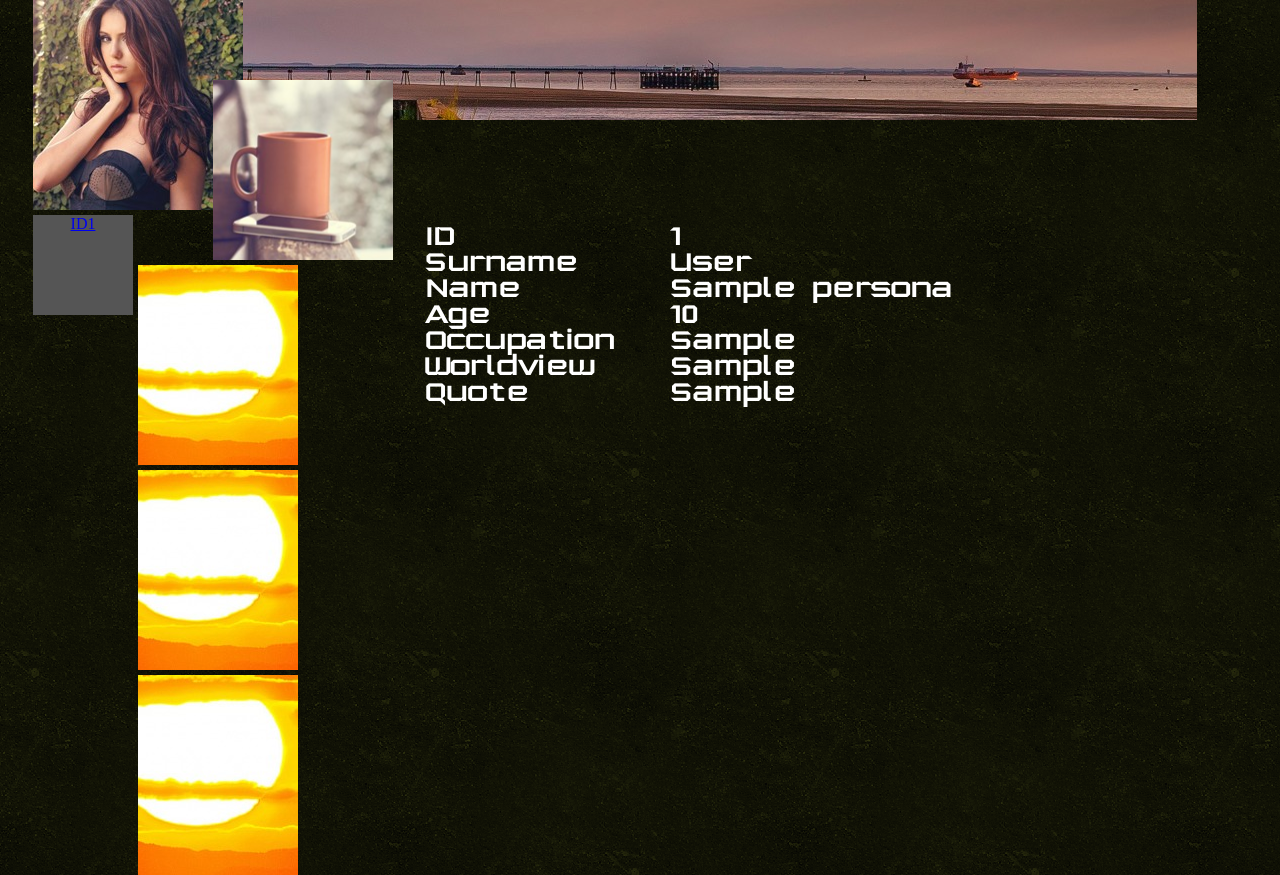
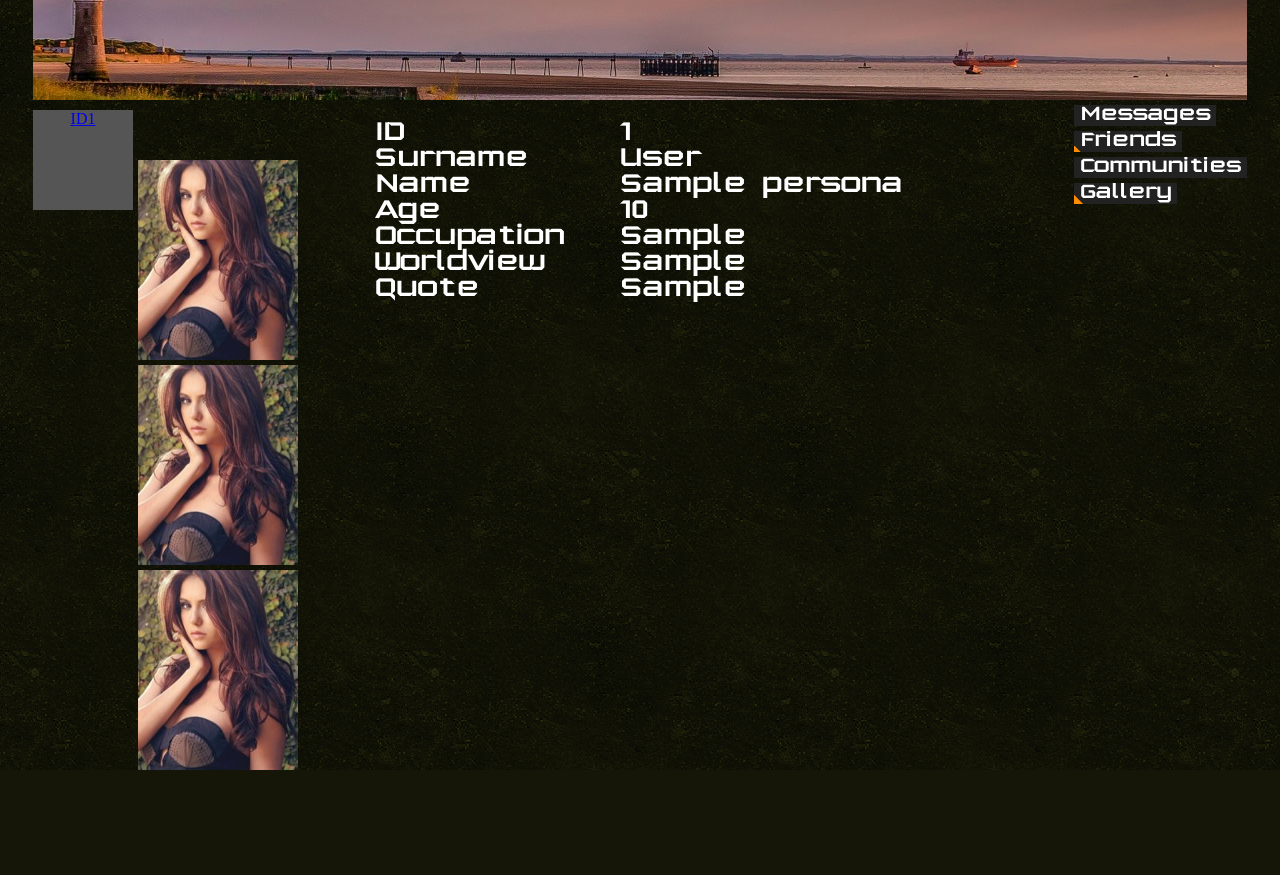
Before and after one commit to KypoHeko/hive-repo, a Django app: a page that uses honey/templates/id.html in a window 1280 px wide. Shown: the part 85-960 px from the top of the page. After the commit the page ends 855 px from the top, so only its background shows below. Run offline with Django 3.2, Linux system fonts and the light colour scheme; tables that the repository leaves empty hold one stand-in row (values such as "Sample post").

Commit message:
A lot of things for ID

```diff
--- a/honey/models.py
+++ b/honey/models.py
@@ -1,4 +1,5 @@
 from django.db import models
+from django.utils import timezone
 
 class Persona(models.Model):
     surname = models.CharField(max_length=32)
@@ -36,3 +37,13 @@ class Persona(models.Model):
                 )
 
             person.save()
+
+class Message(models.Model):
+    sender = models.IntegerField()
+    recepient = models.IntegerField()
+    text = models.TextField()
+    created_date = models.DateTimeField(default=timezone.now)
+
+class Community(models.Model):
+    name = models.CharField(max_length=256)
+    descriptions = models.TextField()
--- a/honey/static/style.css
+++ b/honey/static/style.css
@@ -39,38 +39,9 @@ h2 {
 
 /* for id */
 .main-photo {
-  height: 120px;
+  height: 100px;
   background-image: url(img/gallery-img4.jpg);
   background-position: center 65%;
-  margin-left: 50px;
-  margin-right: 50px;
-}
-
-.ph {
-  position: relative;
-  top: -120px;
-  height: 85px;
-}
-
-.photo1,
-.photo2 {
-  position: absolute;
-}
-
-.photo1 {
-  height: 210px;
-  width: 210px;
-  background-image: url(img/nina-dobrev.jpg);
-  background-position: center top;
-}
-
-.photo2 {
-  height: 180px;
-  width: 180px;
-  top: 80px;
-  left: 180px;
-  background-image: url(img/coffee-cup.jpg);
-  background-position: 20% 40%;
 }
 
 .aside1,
@@ -78,12 +49,17 @@ h2 {
   float: left;
 }
 
-.aside1 {
+.aside1,
+.aside3 {
   margin-top: 5px;
 }
 
 .aside2 {
-  margin: 55px 115px 0 5px;
+  margin: 55px 65px 0 5px;
+}
+
+.aside3 {
+  float: right;
 }
 
 .aside1 * {
@@ -97,9 +73,13 @@ h2 {
 .aside2 * {
   height: 200px;
   width: 160px;
-  background-image: url(img/gallery-img10.jpg);
+  background-image: url(img/nina-dobrev.jpg);
   background-position: center 20%;
   margin-top: 5px;
+}
+
+.aside3 * {
+  margin-bottom: 5px;
 }
 
 table {
--- a/honey/templates/id.html
+++ b/honey/templates/id.html
@@ -6,11 +6,6 @@
 {% block content %}
 
 <div class="main-photo"></div>
-<div class="ph">
-  <div class="photo1"></div>
-  <div class="photo2"></div>
-</div>
-
 <!-- Список друзей -->
 <div class="aside1">
   {% for friend in dates %}
@@ -23,6 +18,14 @@
   {% for _ in 'xxx' %}
     <div></div>
   {% endfor %}
+</div>
+
+<!-- полезные ссылки -->
+<div class="aside3">
+  <a href="/messages"><button class="btn-hvr"><span>Messages</span></button></a><br>
+  <a href="/friends"><button class="btn-hvr"><span>Friends</span></button></a><br>
+  <a href="/communities"><button class="btn-hvr"><span>Communities</span></button></a><br>
+  <a href="/gallery"><button class="btn-hvr"><span>Gallery</span></button></a><br>
 </div>
 
 <!-- О себе -->
@@ -38,4 +41,5 @@
   </table>
 </h2>
 
+
 {% endblock %}
--- a/honey/urls.py
+++ b/honey/urls.py
@@ -6,5 +6,9 @@ urlpatterns = [
     url(r'^$', views.index, name='index'),
     url(r'^main/$', views.main, name='main'),
     url(r'^id(?P<pk>[0-9]+)/$', views.id, name='id'),
-    url(r'^404/$', views.er404, name='er404',)
+    url(r'^404/$', views.er404, name='er404',),
+    url(r'^messages/$', views.messages, name='messages',),
+    url(r'^friends/$', views.friends, name='friends',),
+    url(r'^communities/$', views.communities, name='communities',),
+    url(r'^gallery/$', views.gallery, name='gallery',),
 ]
--- a/honey/views.py
+++ b/honey/views.py
@@ -11,6 +11,18 @@ def main(request):
 def er404(request):
     return render(request, "404.html")
 
+def messages(request):
+    return render(request, "messages.html")
+
+def friends(request):
+    return render(request, "friends.html")
+
+def communities(request):
+    return render(request, "communities.html")
+
+def gallery(request):
+    return render(request, "gallery.html")
+
 def id(request, pk):
     data = Persona.objects.get(id=pk)
 
```
Also changed, not shown: honey/templates/communities.html (added, +13 -0 lines), honey/templates/friends.html (added, +13 -0 lines), honey/templates/gallery.html (added, +13 -0 lines), honey/templates/messages.html (added, +13 -0 lines), honey/migrations/0002_message.py (added), honey/migrations/0003_community.py (added).
